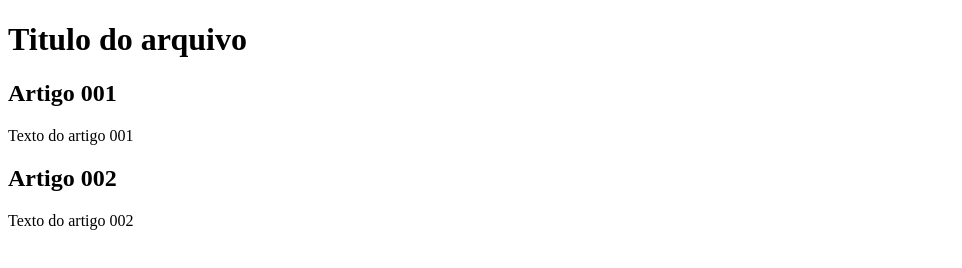
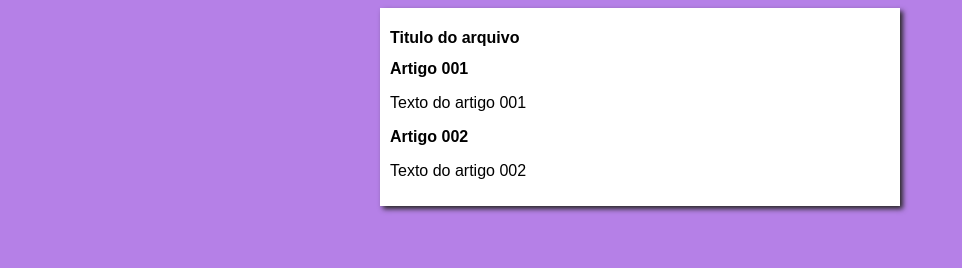
Before and after one commit to VilelaOtavio/Projeto-site, a plain HTML site: page index.html in a window 1280 px wide. Shown: the whole page, without its empty margins (0-962 px from the left). Drawn offline with Linux system fonts and the light colour scheme.

Commit message:
iniciei o design

```diff
--- /dev/null
+++ b/estilo/style.css
@@ -0,0 +1,17 @@
+*{
+    font-family: Arial, Helvetica, sans-serif;
+    font-size: 16px;
+
+}
+
+body{
+    background-color: rgb(181, 128, 231);
+}
+
+main{
+    background-color: white;
+    width: 500px;
+    margin: auto;
+    padding: 10px;
+    box-shadow: 3px 3px 5px rgb(41, 40, 40);
+}
--- a/index.html
+++ b/index.html
@@ -4,6 +4,7 @@
     <meta charset="UTF-8">
     <meta name="viewport" content="width=device-width, initial-scale=1.0">
     <title>Titulo do site</title>
+    <link rel="stylesheet" href="estilo/style.css">
 </head>
 <body>
     <main>
```
